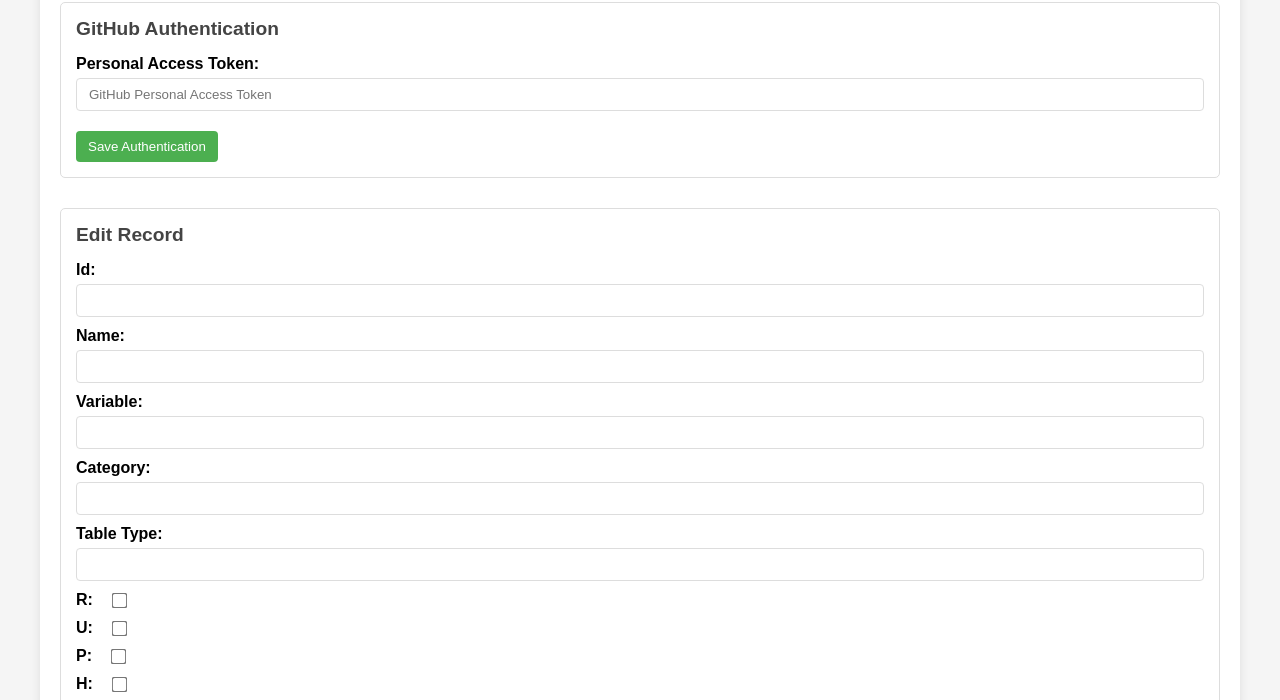
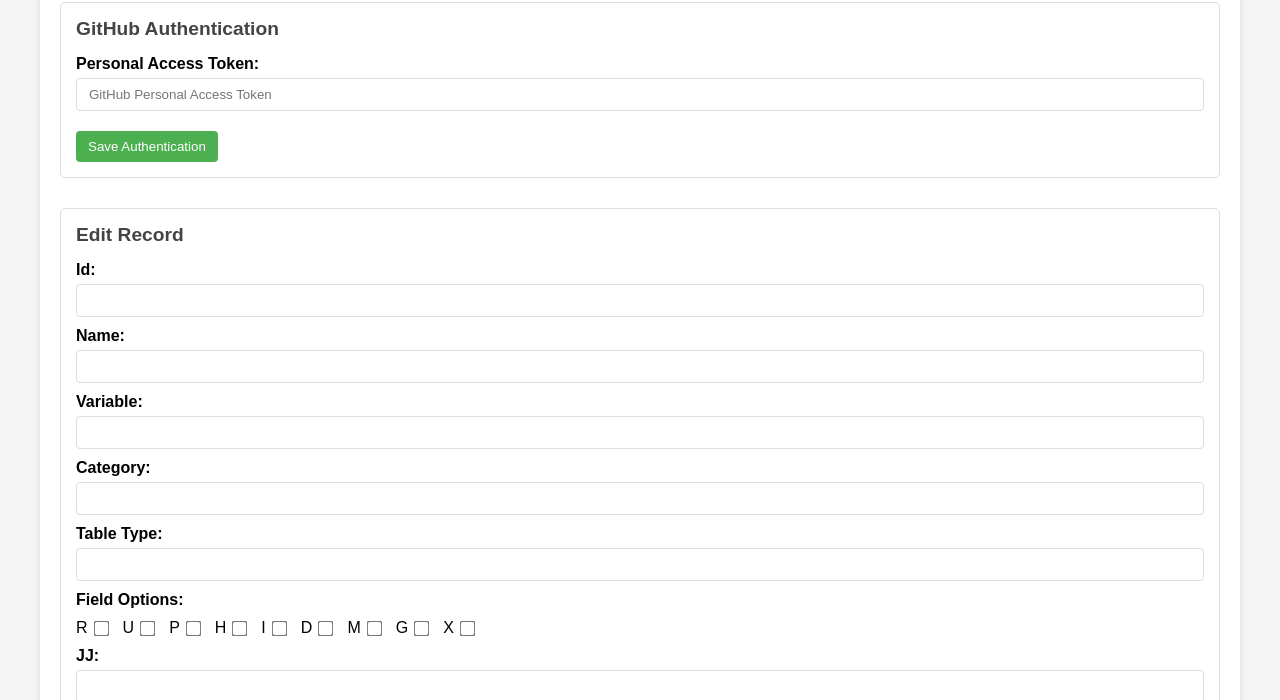
Before and after one commit to jafeth-calderon-ma/ofields-test, a plain HTML site: page index.html in a window 1280 px wide. Shown: the part 95-795 px from the top of the page. Drawn offline with Linux system fonts and the light colour scheme.

Commit message:
Checkboxes in row

```diff
--- a/index.html
+++ b/index.html
@@ -47,41 +47,46 @@
                     <label for="tableType">Table Type:</label>
                     <input type="text" id="tableType">
                 </div>
-                <div class="form-group checkbox-group">
-                    <label>R:</label>
+                <div class="form-group">
+                    <label>Field Options:</label>
+                    <div class="checkbox-row">
+                        <div class="checkbox-item">
+                            <label for="r">R</label>
                             <input type="checkbox" id="r">
                         </div>
-                <div class="form-group checkbox-group">
-                    <label>U:</label>
+                        <div class="checkbox-item">
+                            <label for="u">U</label>
                             <input type="checkbox" id="u">
                         </div>
-                <div class="form-group checkbox-group">
-                    <label>P:</label>
+                        <div class="checkbox-item">
+                            <label for="p">P</label>
                             <input type="checkbox" id="p">
                         </div>
-                <div class="form-group checkbox-group">
-                    <label>H:</label>
+                        <div class="checkbox-item">
+                            <label for="h">H</label>
                             <input type="checkbox" id="h">
                         </div>
-                <div class="form-group checkbox-group">
-                    <label>I:</label>
+                        <div class="checkbox-item">
+                            <label for="i">I</label>
                             <input type="checkbox" id="i">
                         </div>
-                <div class="form-group checkbox-group">
-                    <label>D:</label>
+                        <div class="checkbox-item">
+                            <label for="d">D</label>
                             <input type="checkbox" id="d">
                         </div>
-                <div class="form-group checkbox-group">
-                    <label>M:</label>
+                        <div class="checkbox-item">
+                            <label for="m">M</label>
                             <input type="checkbox" id="m">
                         </div>
-                <div class="form-group checkbox-group">
-                    <label>G:</label>
+                        <div class="checkbox-item">
+                            <label for="g">G</label>
                             <input type="checkbox" id="g">
                         </div>
-                <div class="form-group checkbox-group">
-                    <label>X:</label>
+                        <div class="checkbox-item">
+                            <label for="x">X</label>
                             <input type="checkbox" id="x">
+                        </div>
+                    </div>
                 </div>
                 <div class="form-group">
                     <label for="jj">JJ:</label>
--- a/styles.css
+++ b/styles.css
@@ -171,6 +171,31 @@ tr:nth-child(even) {
     text-align: center;
 }
 
+.checkbox-row {
+    display: flex;
+    flex-wrap: wrap;
+    gap: 15px;
+    margin-top: 5px;
+}
+
+.checkbox-item {
+    display: flex;
+    align-items: center;
+    gap: 5px;
+}
+
+.checkbox-item label {
+    font-weight: normal;
+    margin-bottom: 0;
+    margin-right: 2px;
+}
+
+.checkbox-item input[type="checkbox"] {
+    width: auto;
+    transform: scale(1.2);
+    margin: 0;
+}
+
 @media (max-width: 768px) {
     .container {
         padding: 10px;
```
Lines whose indentation alone changed are shown as unchanged.
